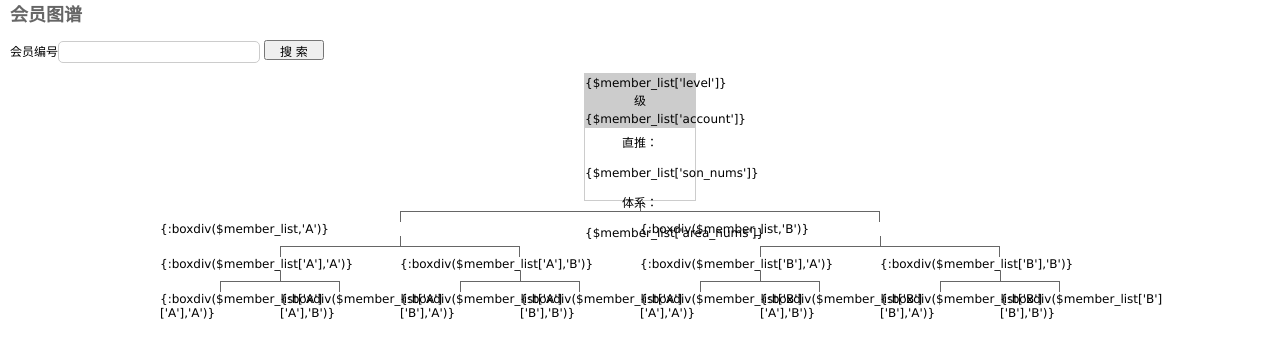
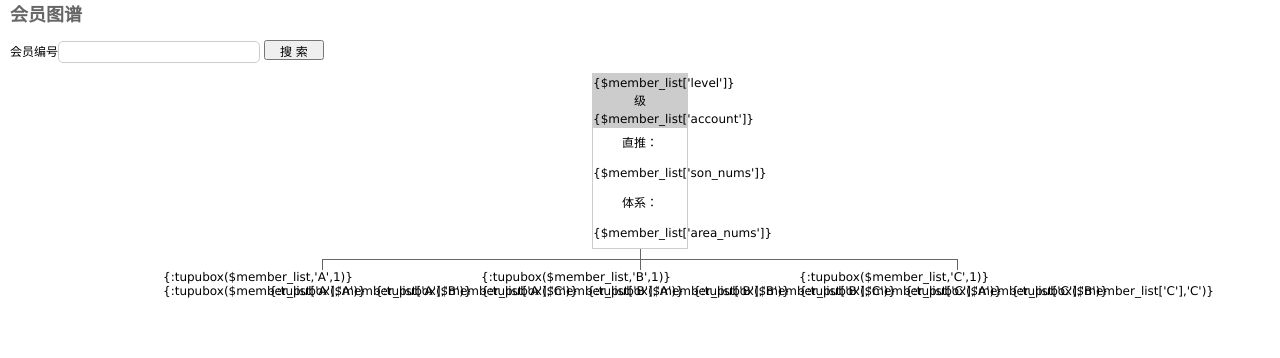
Before and after one commit to hcpzhe/lexingzhixiao, a PHP site: page /DbName/lexing/Tpl/Admin/Member/atlas.html in a window 1280 px wide. Shown: the top 358 px of the page. Run offline with PHP 8.4, Linux system fonts and the light colour scheme.

Commit message:
规则制作,ABC三个区域, 180基础分

```diff
--- a/lexing/Common/common.php
+++ b/lexing/Common/common.php
@@ -6,7 +6,7 @@
  * @param  $basepoints 基础金额
  */
 function get_shouldpay($level, $basepoints) {
-	return $basepoints * pow(2,$level);
+	return $level > 0 ? 2 * $basepoints * $level : $basepoints;
 }
 
 /**
--- a/lexing/Lib/Model/LevelupModel.class.php
+++ b/lexing/Lib/Model/LevelupModel.class.php
@@ -82,6 +82,7 @@ class LevelupModel extends Model {
 		}
 	}
 
+
 	/**
 	 * 根据申请用户 获取受益人ID !核心算法!
 	 * @param  $id 申请用户ID
@@ -140,7 +141,7 @@ class LevelupModel extends Model {
 		$member_M = New MemberModel();
 		$memwhere = array();
 		$memwhere['id'] = $levelinfo['member_id'];
-		$memwhere['level'] = array('in','0,1,2,3,4,5');
+		$memwhere['level'] = array('in','0,1,2,3,4,5,6,7,8');
 		$memwhere['status'] = '1';
 		$meminfo = $member_M->where($memwhere)->find(); //申请会员的信息
 		if (empty($meminfo)) {
--- a/lexing/Tpl/Admin/Member/atlas.html
+++ b/lexing/Tpl/Admin/Member/atlas.html
@@ -8,14 +8,29 @@
 	<link href="__PUBLIC__/css/Admin/style.css" rel="stylesheet" type="text/css">
 
 	<style type="text/css">
-        a{ color:Blue; }
-        a:hover{ color:#000;}
-        .divList{ width:960px; }
-        .danyuan{ width:110px; line-height:18px; text-align:center; }
-        .danyuan a{ color:#000;}
-        .danyuan a:hover{ color:#333;}
-        .danyuan table{ width:100%; text-align:center; }
-        .danyuan td{ line-height:12px; }
+	/* 总宽954px 每格96px 左右边距5px */
+
+	.tupu_content {width: 954px; margin: 0 auto;}
+	.tupu_step1 {width: 954px; margin: 0 auto;}
+	.tupu_step2 {width: 318px; margin: 0 auto; float: left;}
+	.tupu_step3 {width: 106px; margin: 0 auto;float: left;}
+	.tupu_box_wrap {width: 106px; margin: 0 auto;}
+	.tupu_box {width: 94px; border:1px solid #CCC; margin: 0 5px;}
+		.tupu_box .box_gray{background:#ccc;}
+		.tupu_box .box_red{background:#c00; line-height:36px;}
+		.tupu_box .box_blue{background:#6fadd1;}
+	.tupu_box_tit {text-align:center; line-height: 18px;}
+	.tupu_box_body {text-align:center; line-height: 30px;}
+
+	.tupu_line {position: relative; height: 21px; overflow: hidden;}
+		.tupu_step1 .tupu_line .tupu_line_b {width: 636px;}
+		.tupu_step1 .tupu_line .tupu_line_crl {width: 634px;}
+		.tupu_step2 .tupu_line .tupu_line_b {width: 212px;}
+		.tupu_step2 .tupu_line .tupu_line_crl {width: 210px;}
+	.tupu_line_a {width:0px; height:10px; border-left:1px solid #666; margin:0 auto;}
+	.tupu_line_b { height:0px; overflow:hidden; border-top:1px solid #666;}
+	.tupu_line_cm {width:0px; height:10px; border-left:1px solid #666;margin:0 auto; position: relative;}
+	.tupu_line_crl { height:10px; border-left:1px solid #666; border-right:1px solid #666;position: relative;top:-10px;}
 	</style>
 </head>
 <body>
@@ -31,147 +46,106 @@
 		<input type="submit" value="搜 索" class="btnsearch">
 	</form>
 </div>
-
-    <div style="width:960px; text-align:center; color:Red; margin-bottom:5px;">
-
+<div class="tupu_content">
+<div class="tupu_step1">
+	<div class="tupu_box_wrap">
+		<div class="tupu_box">
+			<div class="tupu_box_tit box_gray">
+				{$member_list['level']} 级<br>{$member_list['account']}
 			</div>
-    <div class="divList">
-        <div style="border:1px solid #CCC; margin:0 auto; width:110px;">
-            <div class="danyuan" style="background:#ccc;">
-                <div class="danyuan">{$member_list['level']} 级<br>{$member_list['account']}</div>
-            </div>
-            <div class="danyuan" style="height:72px;line-height:30px;">
+			<div class="tupu_box_body">
 				直推：{$member_list['son_nums']}<br />
 				体系：{$member_list['area_nums']}
 			</div>
 		</div>
 	</div>
-        <div style="width:480px; height:21px; margin:0 auto;">
-            <div style="width:0px; height:10px; border-left:1px solid #666; margin:0 auto;"></div>
-            <div style="width:480px; height:0px; overflow:hidden; border-top:1px solid #666;"></div>
-            <div style="width:478px; height:10px; border-left:1px solid #666; border-right:1px solid #666;"></div>
+	<div class="tupu_line">
+		<div class="tupu_line_a"></div>
+		<div class="tupu_line_b"></div>
+		<div class="tupu_line_cm"></div>
+		<div class="tupu_line_crl"></div>
 	</div>
-    <div class="divList">
-            <div style="width:480px; float:left;">
-                {:boxdiv($member_list,'A')}
-                <!-- <notempty name="member_list['A']"> -->
-                        <div style="width:240px; height:21px; margin:0 auto;">
-                            <div style="width:0px; height:10px; border-left:1px solid #666; margin:0 auto;"></div>
-                            <div style="width:240px; height:0px;overflow:hidden; border-top:1px solid #666;"></div>
-                            <div style="width:238px; height:10px; border-left:1px solid #666; border-right:1px solid #666;"></div>
 </div>
-                 <!-- </notempty> -->
+<div class="tupu_step2">
+	{:tupubox($member_list,'A',1)}
 </div>
-            <div style="width:480px; float:left;">
-                {:boxdiv($member_list,'B')}
-                <!-- <notempty name="member_list['B']"> -->
-                        <div style="width:240px; height:21px; margin:0 auto;">
-                            <div style="width:0px; height:10px; border-left:1px solid #666; margin:0 auto;"></div>
-                            <div style="width:240px; height:0px;overflow:hidden; border-top:1px solid #666;"></div>
-                            <div style="width:238px; height:10px; border-left:1px solid #666; border-right:1px solid #666;"></div>
+<div class="tupu_step2">
+	{:tupubox($member_list,'B',1)}
 </div>
-                 <!-- </notempty> -->
+<div class="tupu_step2">
+	{:tupubox($member_list,'C',1)}
 </div>
 <div style="clear:both;"></div>
+
+<div class="tupu_step3">
+	{:tupubox($member_list['A'],'A')}
 </div>
-
-    <div class="divList">
-            <div style="width:240px; float:left;">
-                {:boxdiv($member_list['A'],'A')}
-                <!-- <notempty name="member_list['A']['A']"> -->
-                        <div style="width:120px; height:21px; margin:0 auto;">
-                            <div style="width:0px; height:10px; border-left:1px solid #666; margin:0 auto;"></div>
-                            <div style="width:120px; height:0px;overflow:hidden; border-top:1px solid #666;"></div>
-                            <div style="width:118px; height:10px; border-left:1px solid #666; border-right:1px solid #666;"></div>
+<div class="tupu_step3">
+	{:tupubox($member_list['A'],'B')}
 </div>
-                 <!-- </notempty> -->
+<div class="tupu_step3">
+	{:tupubox($member_list['A'],'C')}
 </div>
-            <div style="width:240px; float:left;">
-                {:boxdiv($member_list['A'],'B')}
-                <!-- <notempty name="member_list['A']['B']"> -->
-                        <div style="width:120px; height:21px; margin:0 auto;">
-                            <div style="width:0px; height:10px; border-left:1px solid #666; margin:0 auto;"></div>
-                            <div style="width:120px; height:0px;overflow:hidden; border-top:1px solid #666;"></div>
-                            <div style="width:118px; height:10px; border-left:1px solid #666; border-right:1px solid #666;"></div>
+<div class="tupu_step3">
+	{:tupubox($member_list['B'],'A')}
 </div>
-                 <!-- </notempty> -->
+<div class="tupu_step3">
+	{:tupubox($member_list['B'],'B')}
 </div>
-            <div style="width:240px; float:left;">
-                {:boxdiv($member_list['B'],'A')}
-                <!-- <notempty name="member_list['B']['A']"> -->
-                        <div style="width:120px; height:21px; margin:0 auto;">
-                            <div style="width:0px; height:10px; border-left:1px solid #666; margin:0 auto;"></div>
-                            <div style="width:120px; height:0px;overflow:hidden; border-top:1px solid #666;"></div>
-                            <div style="width:118px; height:10px; border-left:1px solid #666; border-right:1px solid #666;"></div>
+<div class="tupu_step3">
+	{:tupubox($member_list['B'],'C')}
 </div>
-                 <!-- </notempty> -->
+<div class="tupu_step3">
+	{:tupubox($member_list['C'],'A')}
 </div>
-            <div style="width:240px; float:left;">
-                {:boxdiv($member_list['B'],'B')}
-                <!-- <notempty name="member_list['B']['B']"> -->
-                        <div style="width:120px; height:21px; margin:0 auto;">
-                            <div style="width:0px; height:10px; border-left:1px solid #666; margin:0 auto;"></div>
-                            <div style="width:120px; height:0px;overflow:hidden; border-top:1px solid #666;"></div>
-                            <div style="width:118px; height:10px; border-left:1px solid #666; border-right:1px solid #666;"></div>
+<div class="tupu_step3">
+	{:tupubox($member_list['C'],'B')}
 </div>
-                 <!-- </notempty> -->
+<div class="tupu_step3">
+	{:tupubox($member_list['C'],'C')}
 </div>
 <div style="clear:both;"></div>
+<div style="clear:both; height:20px; width:100%;">&nbsp;</div>
 </div>
-
-    <div class="divList">
-            <div style="width:120px; float:left;">
-                {:boxdiv($member_list['A']['A'],'A')}
-            </div>
-            <div style="width:120px; float:left;">
-                {:boxdiv($member_list['A']['A'],'B')}
-            </div>
-            <div style="width:120px; float:left;">
-                {:boxdiv($member_list['A']['B'],'A')}
-            </div>
-            <div style="width:120px; float:left;">
-                {:boxdiv($member_list['A']['B'],'B')}
-            </div>
-            <div style="width:120px; float:left;">
-                {:boxdiv($member_list['B']['A'],'A')}
-            </div>
-            <div style="width:120px; float:left;">
-                {:boxdiv($member_list['B']['A'],'B')}
-            </div>
-            <div style="width:120px; float:left;">
-                {:boxdiv($member_list['B']['B'],'A')}
-            </div>
-            <div style="width:120px; float:left;">
-                {:boxdiv($member_list['B']['B'],'B')}
-            </div>
-    </div>
-
-    <div style="clear:both; height:20px; width:100%;">&nbsp;</div>
 <!--
 <php>
-function boxdiv ($list,$area) {
+function tupubox ($list,$area,$line=0) {
 	if (empty($list)) {
 		$return = '<span>&nbsp;</span>';
 	}elseif (empty($list[$area])) {
 		$return = '
-		<div style="border:1px solid #CCC; margin:0 auto; width:110px;">
-		    <div class="danyuan" style="background:#c00;line-height:30px;">
+		<div class="tupu_box_wrap">
+			<div class="tupu_box">
+				<div class="tupu_box_tit box_red">
 					<a href="'.U('Member/add?pid='.$list['id'].'&paid='.$list['id'].'&ptype='.$area).'">注册</a>
 				</div>
-		    <div class="danyuan" style=" height:72px;">
+				<div class="tupu_box_body" style="height:60px;"></div>
 			</div>
 		</div>';
 	}else {
 		$return = '
-		<div style="border:1px solid #CCC; margin:0 auto; width:110px;">
-		    <div class="danyuan" style="background:#6fadd1; ">
-		            <div class="danyuan"><a href="'.U('Member/atlas?id='.$list[$area]['id']).'">'.$list[$area]['level'].' 级<br>'.$list[$area]['account'].'</a></div>
+		<div class="tupu_box_wrap">
+			<div class="tupu_box">
+				<div class="tupu_box_tit box_blue">
+					<a href="'.U('Member/atlas?id='.$list[$area]['id']).'">'.$list[$area]['level'].' 级<br>'.$list[$area]['account'].'</a>
 				</div>
-		    <div class="danyuan" style="height:72px;line-height:30px;">
+				<div class="tupu_box_body">
 					 直推：'.$list[$area]['son_nums'].'人<br />
 					体系：'.$list[$area]['area_nums'].'人
 				</div>
-		</div>';
+			</div>
+		</div>
+		';
+		if ($line) {
+			$return .= '
+			<div class="tupu_line">
+				<div class="tupu_line_a"></div>
+				<div class="tupu_line_b"></div>
+				<div class="tupu_line_cm"></div>
+				<div class="tupu_line_crl"></div>
+			</div>
+			';
+		}
 	}
 	return $return;
 }
```
Also changed, not shown: lexing/Lib/Action/Admin/MemberAction.class.php (+13 -10 lines), lexing/Lib/Action/Home/MemberAction.class.php (+9 -6 lines), lexing/Lib/Model/MemberModel.class.php (+15 -8 lines). Lines whose indentation alone changed are shown as unchanged.
